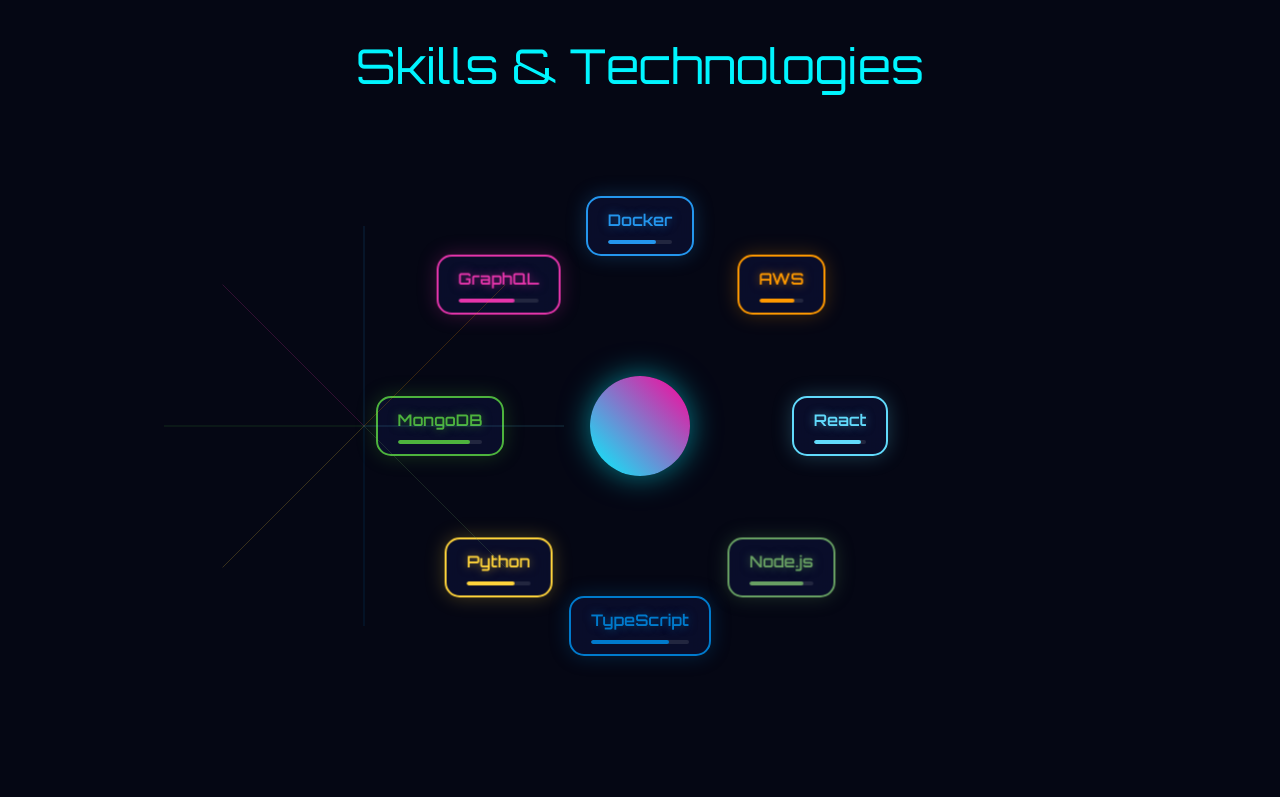
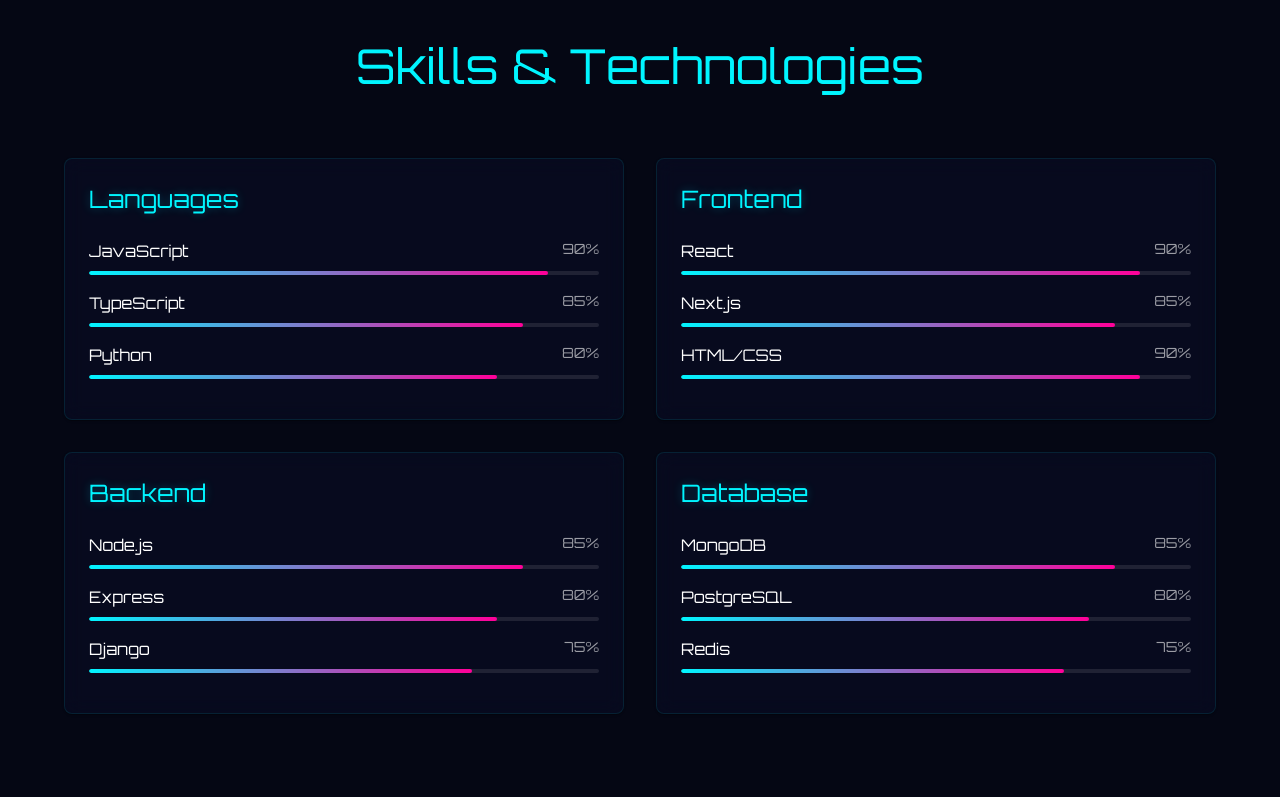
Before and after one commit to sreevarshan-xenoz/PORTFOLIO, a React (Vite) app: page / in a window 1280 px wide. Shown: the part 1340-2137 px from the top of the page. Built offline with nearby package versions, Linux system fonts and the light colour scheme.

Commit message:
added skills orbit

```diff
--- a/src/components/SkillsOrbit.jsx
+++ b/src/components/SkillsOrbit.jsx
@@ -1,180 +1,142 @@
-import { useEffect, useRef, useState } from 'react';
-import { Box, Typography } from '@mui/material';
-import { motion, useAnimation } from 'framer-motion';
+import { useState } from 'react';
+import { Box, Typography, Paper } from '@mui/material';
+import { motion } from 'framer-motion';
 
 const SkillsOrbit = () => {
-  const orbitRef = useRef(null);
-  const [mousePosition, setMousePosition] = useState({ x: 0, y: 0 });
-  const controls = useAnimation();
+  const [hoveredSkill, setHoveredSkill] = useState(null);
 
   const skills = [
-    { name: 'React', color: '#61DAFB', level: 90 },
-    { name: 'Node.js', color: '#68A063', level: 85 },
-    { name: 'TypeScript', color: '#007ACC', level: 80 },
-    { name: 'Python', color: '#FFD43B', level: 75 },
-    { name: 'MongoDB', color: '#4DB33D', level: 85 },
-    { name: 'GraphQL', color: '#E535AB', level: 70 },
-    { name: 'Docker', color: '#2496ED', level: 75 },
-    { name: 'AWS', color: '#FF9900', level: 80 },
+    {
+      category: 'Languages',
+      items: [
+        { name: 'JavaScript', level: 90 },
+        { name: 'TypeScript', level: 85 },
+        { name: 'Python', level: 80 },
+      ]
+    },
+    {
+      category: 'Frontend',
+      items: [
+        { name: 'React', level: 90 },
+        { name: 'Next.js', level: 85 },
+        { name: 'HTML/CSS', level: 90 },
+      ]
+    },
+    {
+      category: 'Backend',
+      items: [
+        { name: 'Node.js', level: 85 },
+        { name: 'Express', level: 80 },
+        { name: 'Django', level: 75 },
+      ]
+    },
+    {
+      category: 'Database',
+      items: [
+        { name: 'MongoDB', level: 85 },
+        { name: 'PostgreSQL', level: 80 },
+        { name: 'Redis', level: 75 },
+      ]
+    }
   ];
 
-  useEffect(() => {
-    const handleMouseMove = (e) => {
-      const rect = orbitRef.current.getBoundingClientRect();
-      const x = (e.clientX - rect.left - rect.width / 2) / (rect.width / 2);
-      const y = (e.clientY - rect.top - rect.height / 2) / (rect.height / 2);
-      setMousePosition({ x, y });
-    };
-
-    window.addEventListener('mousemove', handleMouseMove);
-    return () => window.removeEventListener('mousemove', handleMouseMove);
-  }, []);
-
   return (
-    <Box
-      ref={orbitRef}
-      sx={{
-        height: '600px',
-        width: '100%',
-        position: 'relative',
-        perspective: '1000px',
-        display: 'flex',
-        alignItems: 'center',
-        justifyContent: 'center',
-      }}
-    >
-      {/* Center Sphere */}
+    <Box sx={{ py: 4 }}>
       <motion.div
-        animate={{
-          rotateX: mousePosition.y * 20,
-          rotateY: mousePosition.x * 20,
-        }}
-        style={{
-          width: '100px',
-          height: '100px',
-          borderRadius: '50%',
-          background: 'linear-gradient(45deg, #00f5ff, #ff0099)',
-          boxShadow: '0 0 30px rgba(0,245,255,0.5)',
-          position: 'relative',
-        }}
-      />
-
-      {/* Orbiting Skills */}
-      {skills.map((skill, index) => {
-        const angle = (index / skills.length) * Math.PI * 2;
-        const radius = 200;
-        const x = Math.cos(angle) * radius;
-        const y = Math.sin(angle) * radius;
-
-        return (
-          <motion.div
-            key={skill.name}
-            initial={{ opacity: 0, scale: 0 }}
-            animate={{
-              opacity: 1,
-              scale: 1,
-              x: x + mousePosition.x * 20,
-              y: y + mousePosition.y * 20,
-              rotateX: mousePosition.y * 20,
-              rotateY: mousePosition.x * 20,
-            }}
-            transition={{
-              duration: 0.8,
-              delay: index * 0.1,
-              type: 'spring',
-              stiffness: 100,
-            }}
-            style={{
-              position: 'absolute',
-              transform: `translate(-50%, -50%)`,
-            }}
+        initial={{ opacity: 0 }}
+        animate={{ opacity: 1 }}
+        transition={{ duration: 0.5 }}
       >
         <Box
           sx={{
-                background: 'rgba(10, 15, 45, 0.9)',
+            display: 'grid',
+            gridTemplateColumns: { xs: '1fr', md: 'repeat(2, 1fr)' },
+            gap: 4,
+          }}
+        >
+          {skills.map((skillGroup) => (
+            <Paper
+              key={skillGroup.category}
+              component={motion.div}
+              whileHover={{ scale: 1.02 }}
+              sx={{
+                p: 3,
+                background: 'rgba(10, 15, 45, 0.4)',
                 backdropFilter: 'blur(10px)',
-                borderRadius: '15px',
-                padding: '10px 20px',
-                border: `2px solid ${skill.color}`,
-                boxShadow: `0 0 20px ${skill.color}40`,
+                border: '1px solid rgba(0, 245, 255, 0.1)',
+                borderRadius: 2,
                 transition: 'all 0.3s ease',
-                cursor: 'pointer',
                 '&:hover': {
-                  transform: 'scale(1.1)',
-                  boxShadow: `0 0 30px ${skill.color}80`,
+                  boxShadow: '0 0 30px rgba(0,245,255,0.2)',
+                  borderColor: 'rgba(0, 245, 255, 0.3)',
                 },
               }}
             >
               <Typography
+                variant="h5"
+                sx={{
+                  mb: 3,
+                  color: '#00f5ff',
+                  textShadow: '0 0 10px rgba(0,245,255,0.3)',
+                }}
+              >
+                {skillGroup.category}
+              </Typography>
+
+              {skillGroup.items.map((skill) => (
+                <Box
+                  key={skill.name}
+                  onMouseEnter={() => setHoveredSkill(skill.name)}
+                  onMouseLeave={() => setHoveredSkill(null)}
+                  sx={{ mb: 2, cursor: 'pointer' }}
+                >
+                  <Box sx={{ display: 'flex', justifyContent: 'space-between', mb: 1 }}>
+                    <Typography
                       variant="body1"
                       sx={{
-                  color: skill.color,
-                  fontWeight: 600,
-                  textShadow: `0 0 10px ${skill.color}80`,
+                        color: hoveredSkill === skill.name ? '#00f5ff' : 'white',
+                        transition: 'color 0.3s ease',
                       }}
                     >
                       {skill.name}
                     </Typography>
+                    <Typography
+                      variant="body2"
+                      sx={{
+                        color: hoveredSkill === skill.name ? '#00f5ff' : 'rgba(255,255,255,0.6)',
+                      }}
+                    >
+                      {skill.level}%
+                    </Typography>
+                  </Box>
                   <Box
                     sx={{
-                  width: '100%',
                       height: '4px',
                       background: 'rgba(255,255,255,0.1)',
                       borderRadius: '2px',
-                  mt: 1,
                       overflow: 'hidden',
                     }}
                   >
                     <motion.div
                       initial={{ width: 0 }}
                       animate={{ width: `${skill.level}%` }}
-                  transition={{ duration: 1, delay: index * 0.1 }}
+                      transition={{
+                        duration: 1,
+                        ease: 'easeOut',
+                      }}
                       style={{
                         height: '100%',
-                    background: skill.color,
+                        background: 'linear-gradient(90deg, #00f5ff, #ff0099)',
                         borderRadius: '2px',
                       }}
                     />
                   </Box>
                 </Box>
+              ))}
+            </Paper>
+          ))}
+        </Box>
       </motion.div>
-        );
-      })}
-
-      {/* Connecting Lines */}
-      <svg
-        style={{
-          position: 'absolute',
-          width: '100%',
-          height: '100%',
-          pointerEvents: 'none',
-        }}
-      >
-        {skills.map((skill, index) => {
-          const angle = (index / skills.length) * Math.PI * 2;
-          const radius = 200;
-          const x = Math.cos(angle) * radius + 300;
-          const y = Math.sin(angle) * radius + 300;
-
-          return (
-            <motion.line
-              key={`line-${skill.name}`}
-              initial={{ pathLength: 0, opacity: 0 }}
-              animate={{
-                pathLength: 1,
-                opacity: 0.2,
-              }}
-              transition={{ duration: 1, delay: index * 0.1 }}
-              x1="300"
-              y1="300"
-              x2={x}
-              y2={y}
-              stroke={skill.color}
-              strokeWidth="1"
-            />
-          );
-        })}
-      </svg>
     </Box>
   );
 };
```
Lines whose indentation alone changed are shown as unchanged.
